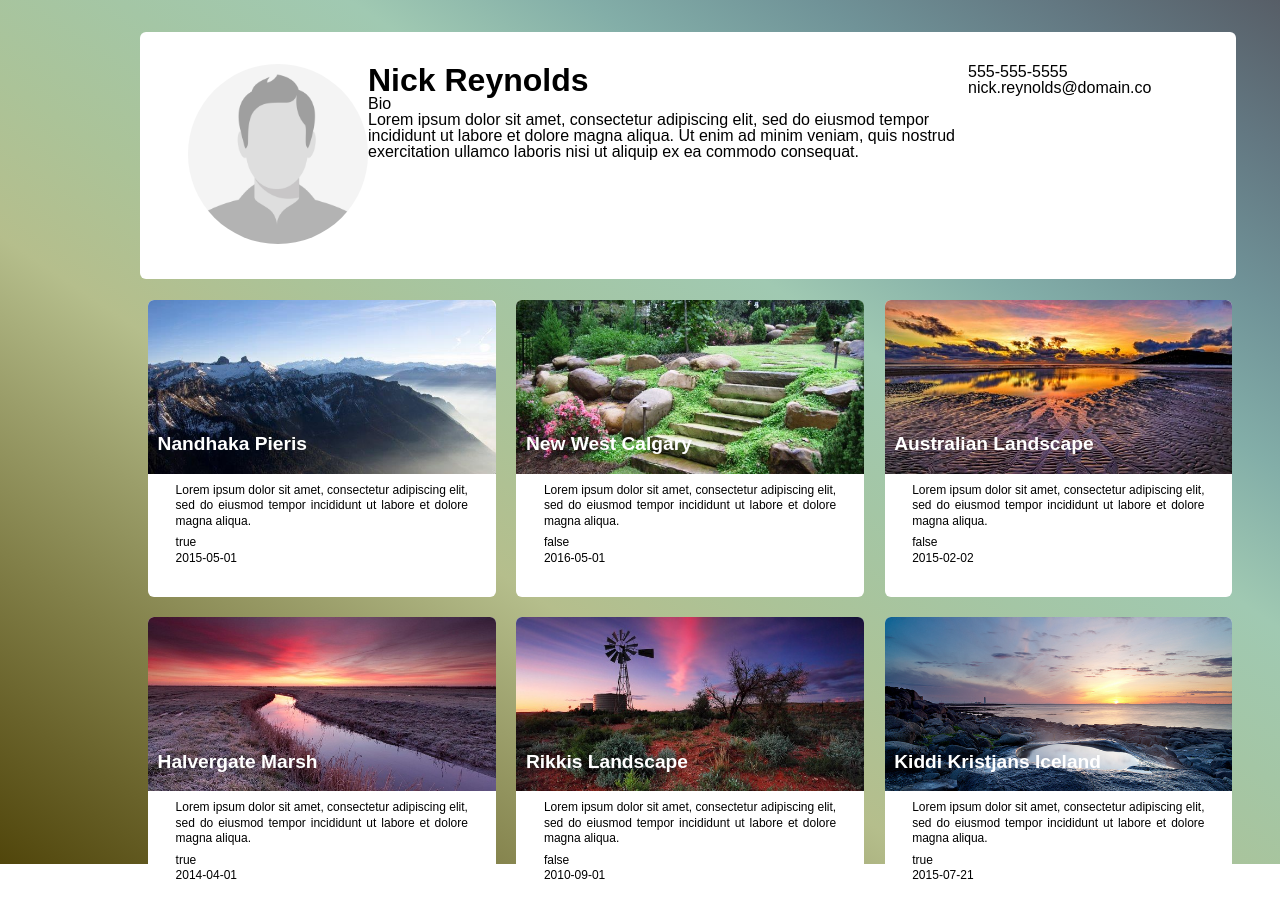
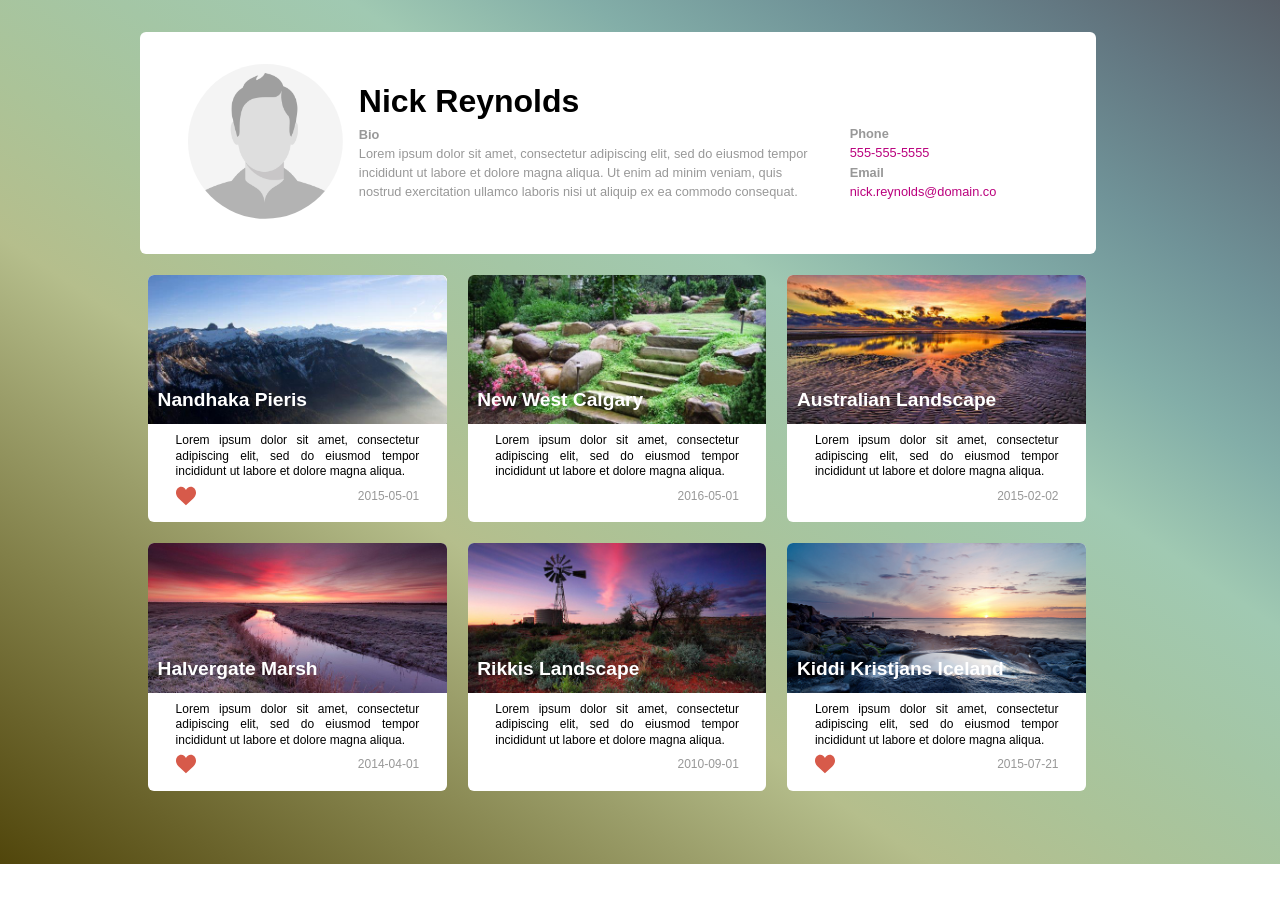
Before and after one commit to dinoquarin/cl-code-test, a plain HTML site: page index.html in a window 1280 px wide. After the commit the page ends 864 px from the top, so only its background shows below. Drawn offline with Linux system fonts and the light colour scheme.

Commit message:
script and css update
finshed layout with svg heart added

```diff
--- a/scripts.js
+++ b/scripts.js
@@ -30,8 +30,10 @@ fetch(myRequest)
                 ${userBio}
             </div>
         </div>
-        ${userPhone}</br>
-        ${userEmail}
+        <div class="user-profile--contact">
+            <div class="user-profile--phone"><div>Phone</div>${userPhone}</div>
+            <div class="user-profile--email"><div>Email</div>${userEmail}</div>
+        </div>
         `;
 
 
@@ -47,7 +49,7 @@ fetch(myRequest)
                 </div>
                 <div class="photos-card--description">
                 <p>${photosList[item].description}</p>
-                <div class="photos-card--featured">${photosList[item].featured}</div>
+                <div class="photos-card--featured"><i class="featured-heart ${photosList[item].featured}"></i></div>
                     <div class="photos-card--date">${photosList[item].date}</div>
             </div>
             </div>
--- a/styles.css
+++ b/styles.css
@@ -28,28 +28,71 @@ html, body{
     padding: 2em 0 2em 0;
 }
 
-/*  profile */
+/* profile */
 .profile__container{
     margin:auto auto;
     width:80%;
     max-width:1000px;
 }
+
 #user-profile__container{
     display: -ms-grid;
     display: grid;
     -ms-grid-columns: [image] 18% [bio] 60% [contact] 16%;
     grid-template-columns: [image] 18% [bio] 60% [contact] 16%;
     width: 100%;
-
+    max-width:860px;
     background-color: #fff;
     border-radius: 6px;
     padding:2em 3em;
 }
+
     .user-profile--img img {
         -webkit-clip-path: circle(50% at 50% 50%);
         clip-path: circle(50% at 50% 50%);
         width:100%;
     }
+    .user-profile--bio-container {
+        padding:0em 2em 0em 1em;
+        -ms-grid-row-align: center;
+        -ms-grid-column-align: center;
+        place-self: center;
+    }
+    .user-profile--name {
+        font-weight: bold;
+
+        margin:0 0 .25em 0;
+    }
+    .bio--title{
+        color:rgba(152, 152, 152, 1);
+        font-size:.8rem;
+        font-weight: bold;
+    }
+
+    .user-profile__bio {
+        font-size:.8rem;
+        line-height: 1.5;
+        color:rgba(152, 152, 152, 1);
+    }
+
+    .user-profile--contact {
+        -ms-grid-row-align: end;
+        -ms-grid-column-align: end;
+        place-self: end;
+        padding-bottom:1.3em;
+    }
+    .user-profile--phone, .user-profile--email {
+        font-size:.8rem;
+        display:block;
+        color: rgba(186, 0, 125, 1);
+        line-height: 1.5;
+    }
+    .user-profile--phone div, .user-profile--email div{
+        font-weight: bold;
+        color:rgba(152, 152, 152, 1);
+
+    }
+
 
 
 /* photos */
@@ -60,7 +103,7 @@ html, body{
     grid-template-columns: 34.75% 34.75% 34.75%;
     grid-gap: 1.3em;
     width: 100%;
-
+    max-width:860px;
     padding:1.3em 0 0 .5em;
 }
 
@@ -87,6 +130,7 @@ html, body{
         border-top-left-radius: 6px;
         border-top-right-radius: 6px;
     }
+
     .photos-card--description{
         padding:.5em 2.3em 1.5em;
         font-size:.75rem;
@@ -98,8 +142,28 @@ html, body{
         max-width: 70ch;
         margin-bottom:.5em;
     }
+
     .photos-card--featured {
         width: 50%;
         display: inline-block;
+        float:left;
+    }
+    i.featured-heart.true{
+        /* background-color:red; */
+        background: url('img/heart.svg') no-repeat center center;
+        width:20px;
+        height:20px;
+        display: inline-block;
+        text-align:left;
+    }
 
+
+    .photos-card--date {
+        width: 50%;
+        display: inline-block;
+        text-align:right;
+        color:rgba(152, 152, 152, 1);
+        font-weight: lighter;
+        float:right;
+        line-height: 20px;
     }
```
Also changed, not shown: img/heart.svg (added). Lines whose indentation alone changed are shown as unchanged.
